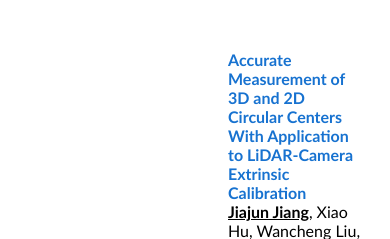
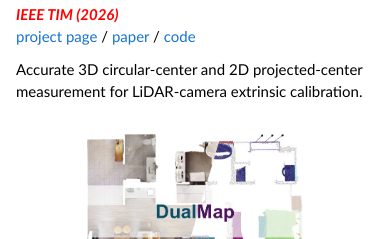
Before and after one commit to Eku127/eku127.github.io, a plain HTML site: page index.html in a window 390 px wide. Shown: the part 1257-1496 px from the top of the page. Drawn offline with Linux system fonts and the light colour scheme.

Commit message:
Fix mobile homepage layout and text sizing

```diff
--- a/index.html
+++ b/index.html
@@ -8,7 +8,7 @@
     <meta name="author" content="Jiajun JIANG">
     <meta name="viewport" content="width=device-width, initial-scale=1">
     <link rel="shortcut icon" href="images/favicon.ico" type="image/x-icon">
-    <link rel="stylesheet" type="text/css" href="stylesheet.css">
+    <link rel="stylesheet" type="text/css" href="stylesheet.css?v=20261011">
 
   </head>
 
@@ -16,7 +16,7 @@
     <table style="width:100%;max-width:800px;border:0px;border-spacing:0px;border-collapse:separate;margin-right:auto;margin-left:auto;"><tbody>
       <tr style="padding:0px">
         <td style="padding:0px">
-          <table style="width:100%;border:0px;border-spacing:0px;border-collapse:separate;margin-right:auto;margin-left:auto;"><tbody>
+          <table class="profile" style="width:100%;border:0px;border-spacing:0px;border-collapse:separate;margin-right:auto;margin-left:auto;"><tbody>
             <tr style="padding:0px">
               <td style="padding:2.5%;width:63%;vertical-align:middle">
                 <p class="name" style="text-align: center;">
@@ -40,7 +40,7 @@
               </td>
             </tr>
           </tbody></table>
-          <table style="width:100%;border:0px;border-spacing:0px;border-collapse:separate;margin-right:auto;margin-left:auto;"><tbody>
+          <table class="research-intro" style="width:100%;border:0px;border-spacing:0px;border-collapse:separate;margin-right:auto;margin-left:auto;"><tbody>
               <tr>
               <td style="padding:20px;width:100%;vertical-align:middle">
                 <h2>Research</h2>
@@ -50,7 +50,7 @@
               </td>
             </tr>
           </tbody></table>
-          <table style="width:100%;border:0px;border-spacing:0px;border-collapse:separate;margin-right:auto;margin-left:auto;"><tbody>
+          <table class="publications" style="width:100%;border:0px;border-spacing:0px;border-collapse:separate;margin-right:auto;margin-left:auto;"><tbody>
 
 
     <tr>
@@ -121,7 +121,7 @@
     <tr onmouseout="dualmap_stop()" onmouseover="dualmap_start()">
       <td style="padding:20px;width:25%;vertical-align:middle">
         <div class="one">
-          <div class="two" id='dualmap_image'><video  width=100% muted autoplay loop>
+          <div class="two" id='dualmap_image'><video width="100%" muted autoplay loop playsinline>
           <source src="dualmap/website-teaser-final_x264.mp4" type="video/mp4">
           Your browser does not support the video tag.
           </video></div>
@@ -193,6 +193,9 @@
       </td>
     </tr>
 
-    </table>
+    </tbody></table>
+        </td>
+      </tr>
+    </tbody></table>
   </body>
 </html>
--- a/stylesheet.css
+++ b/stylesheet.css
@@ -152,3 +152,101 @@ h2 {
 span.highlight {
   background-color: #ffffd0;
 }
+
+/* Keep mobile browsers from enlarging text inside narrow table columns. */
+html {
+  -webkit-text-size-adjust: 100%;
+  text-size-adjust: 100%;
+}
+
+.publications {
+  table-layout: fixed;
+}
+
+.publications img,
+.publications video {
+  max-width: 100%;
+  height: auto;
+}
+
+.publications .one {
+  width: 100%;
+  height: auto;
+}
+
+.publications .two {
+  width: 100%;
+  height: 100%;
+  top: 0;
+  left: 0;
+}
+
+@media (max-width: 600px) {
+  body {
+    margin: 0;
+    padding: 16px;
+  }
+
+  body, td, th, tr, p, a, strong, .papertitle {
+    font-size: 15px;
+    line-height: 1.5;
+  }
+
+  .profile, .profile > tbody, .profile > tbody > tr,
+  .publications, .publications > tbody, .publications > tbody > tr {
+    display: block;
+    width: 100%;
+  }
+
+  .profile > tbody > tr > td,
+  .publications > tbody > tr > td {
+    display: block;
+    box-sizing: border-box;
+    width: 100% !important;
+    max-width: 100% !important;
+    padding: 0 !important;
+    overflow-wrap: break-word;
+  }
+
+  .name {
+    padding-top: 0;
+    font-size: 28px;
+  }
+
+  .profile-photo {
+    width: 144px;
+    margin: 20px auto 24px;
+  }
+
+  .research-intro td {
+    padding: 8px 0 16px !important;
+  }
+
+  h2 {
+    font-size: 22px;
+  }
+
+  .publications > tbody > tr {
+    margin-bottom: 28px;
+  }
+
+  .publications > tbody > tr > td:first-child {
+    max-width: 260px !important;
+    margin: 0 auto 12px;
+  }
+
+  .publications img,
+  .publications video {
+    display: block;
+    max-height: 160px;
+    object-fit: contain;
+  }
+
+  .publications p {
+    margin: 10px 0 0;
+  }
+
+  .publications p:empty {
+    display: none;
+  }
+}
```
